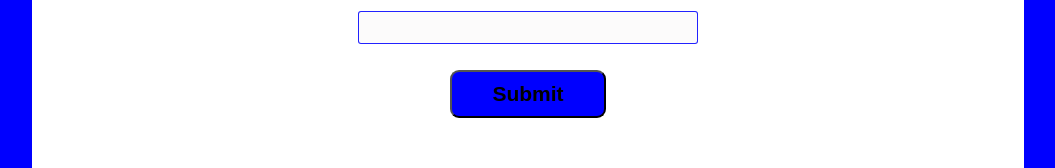
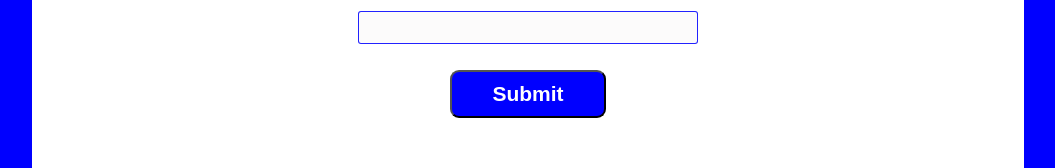
Before and after one commit to IsaacWinner18/investment, a plain HTML site: page index.html in a window 1280 px wide. Shown: the part 349-517 px from the top of the page, without its empty margins (112-1167 px from the left). Drawn offline with Linux system fonts and the light colour scheme.

Commit message:
Add files via upload

```diff
--- a/index.html
+++ b/index.html
@@ -26,7 +26,7 @@
     </div>
 
     <div>
-        <button style="background-color: blue; font-size: 21px; font-weight: 900; border-radius: 9px; outline-style: none; padding-left: 40px; padding-right: 40px; padding-top: 10px; padding-bottom: 10px;" onclick="checkCre()">
+        <button style="background-color: blue; font-size: 21px; color: white; font-weight: 900; border-radius: 9px; outline-style: none; padding-left: 40px; padding-right: 40px; padding-top: 10px; padding-bottom: 10px;" onclick="checkCre()">
 
             Submit
         </button>
```
